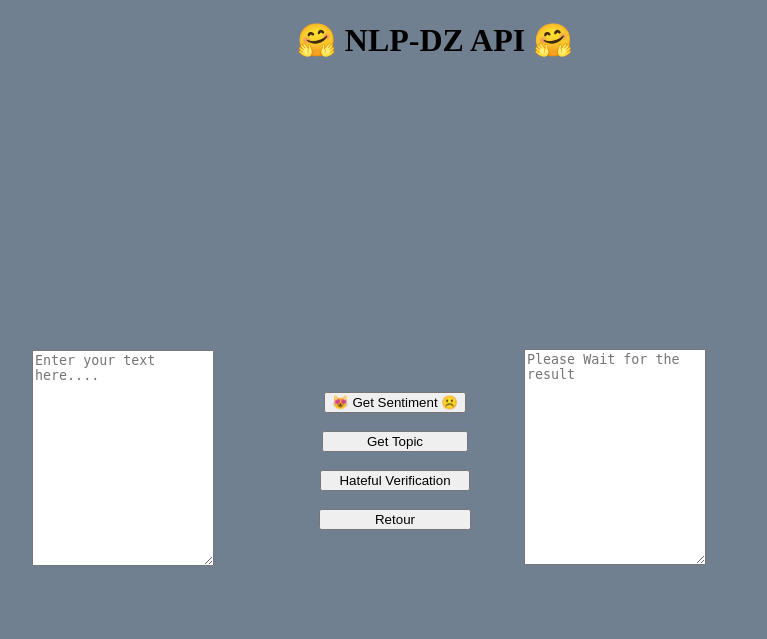
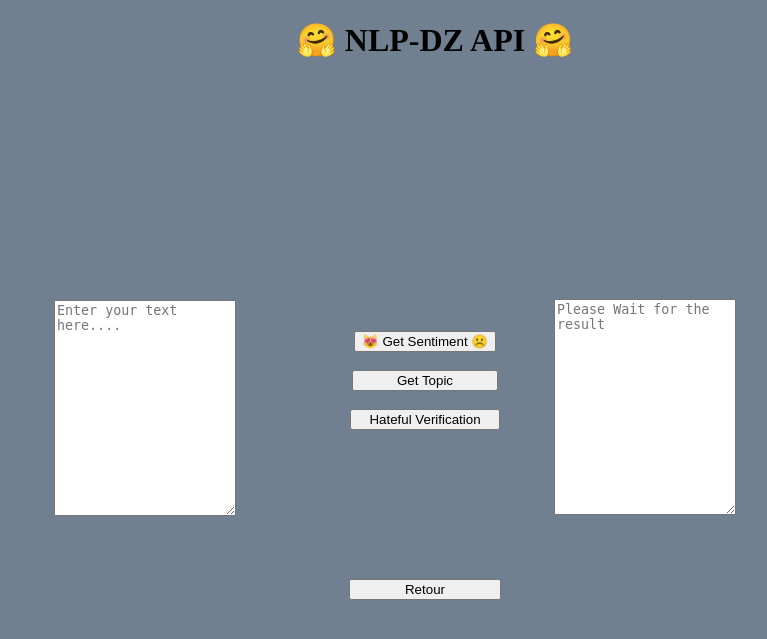
Before and after one commit to khairied/gogg, a Flask app: page /greet in a window 1280 px wide. Shown: the top 639 px of the page, without its empty margins (205-972 px from the left). Run offline with Flask 2, Linux system fonts and the light colour scheme.

Commit message:
Update sentimentoftext.html

```diff
--- a/templates/sentimentoftext.html
+++ b/templates/sentimentoftext.html
@@ -5,21 +5,30 @@
 div.relative {
   position: fixed;
   width: 50%;
-  bottom: 231px;
-  left: 500px;
+  bottom: 281px;
+  left: 530px;
   border: 0px;
 }
 div.absolute {
   position: fixed;
   width: 50%;
-  bottom: 230px;
+  bottom: 280px;
+  left: 30px;
   border: 0px;
 }
 div.fixed {
   position: fixed;
   width: 50%;
-  bottom: 270px;
-  left: 280px;
+  bottom: 370px;
+  left: 310px;
+  border: 0px;
+}
+
+div.sticky {
+  position: fixed;
+  width: 50%;
+  bottom: 200px;
+  left: 310px;
   border: 0px;
 }
 </style>
@@ -51,6 +60,8 @@ div.fixed {
         <br>
         <input type="submit" value="   Hateful Verification   " id="calculhate">
     </form>
+</div>
+<div class="sticky">
 <form action="retoursentiment" method="post">
         <br>
         <input type="submit" value="             Retour             " id="retoursentiment">
```
